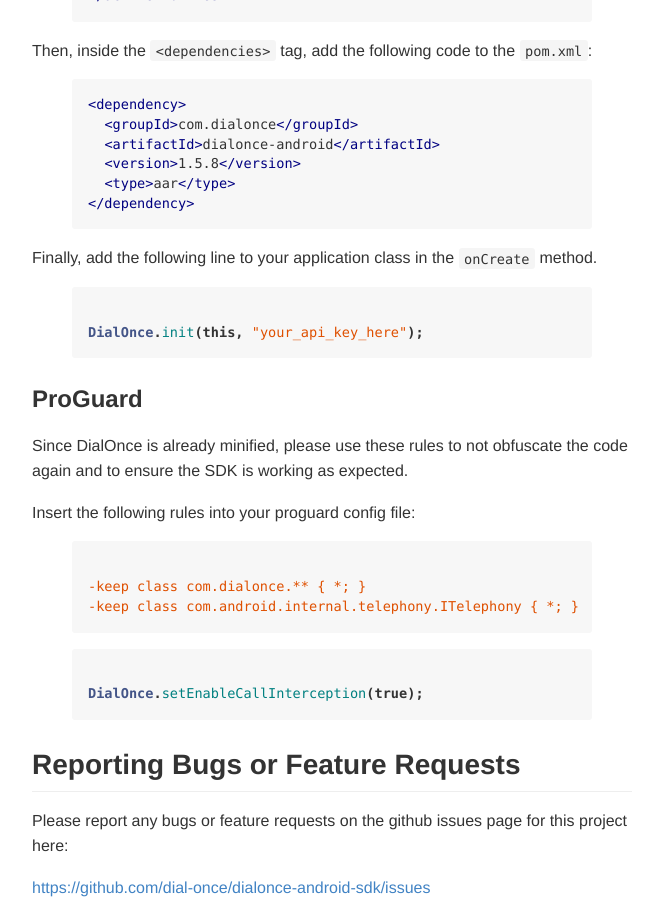
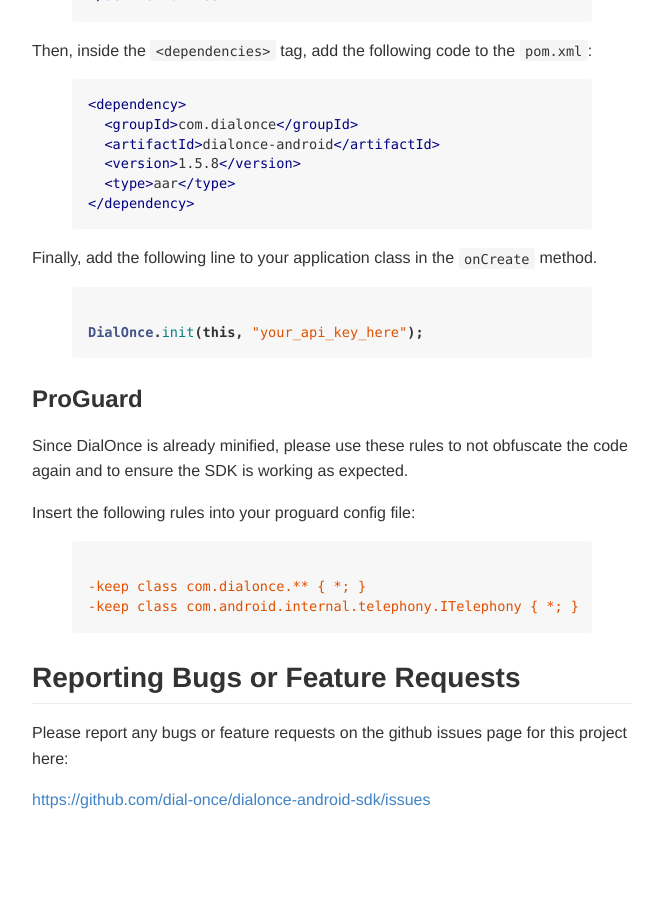
Before and after one commit to dialonce/dialonce.github.io, a Jekyll site: the page built from android/howto/index.md, in a window 1280 px wide and 900 px high, scrolled down 3048 px. Shown: the whole window, without its empty margins (308-966 px from the left). Built offline with Jekyll 4.4.1, drawn with Linux system fonts in a browser that asks for light colours; after the commit the page ends 3861 px from its top, so only the background shows below that.

Commit message:
Update index.md
Remove setEnableCallInterception

```diff
--- a/android/howto/index.md
+++ b/android/howto/index.md
@@ -137,10 +137,6 @@
 -keep class com.android.internal.telephony.ITelephony { *; }
 {% endhighlight %}
 
-{% highlight java %}
-DialOnce.setEnableCallInterception(true);
-{% endhighlight %}
-
 Reporting Bugs or Feature Requests
 ----------------------------------
 
```
